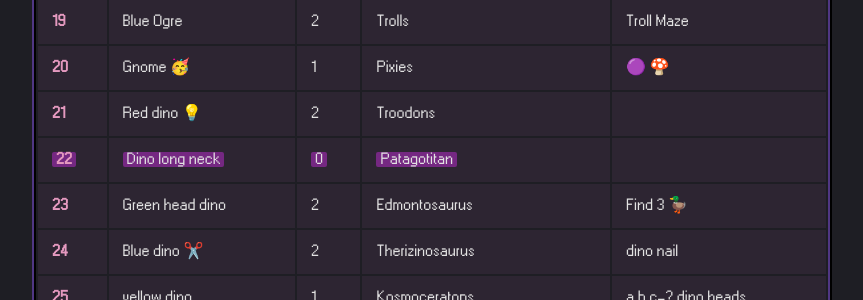
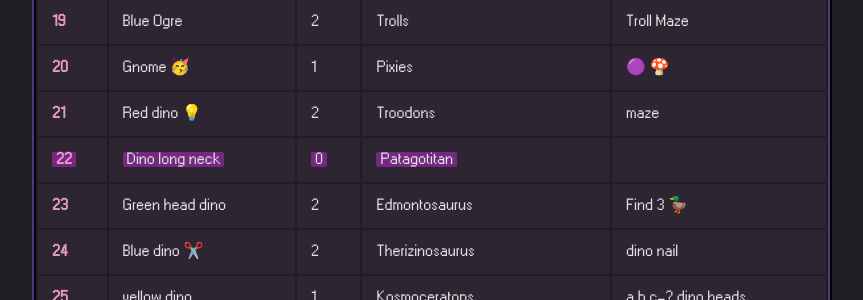
Before and after one commit to juliacb/SharedNotes, a Jekyll site: the page built from notes/bear-snacks-cards.md, in a window 1280 px wide. Shown: the part 972-1272 px from the top of the page, without its empty margins (208-1071 px from the left). Built offline with Jekyll 4.4.1, drawn with Linux system fonts in a browser that asks for light colours.

Commit message:
Publish note BEAR Snacks Cards

```diff
--- a/notes/bear-snacks-cards.md
+++ b/notes/bear-snacks-cards.md
@@ -26,7 +26,7 @@ title: "BEAR Snacks Cards"
 | **18**     | Fox 6 tails                | 2     | Kitsune                   | Japan map/flags       |
 | **19**     | Blue Ogre                  | 2     | Trolls                    | Troll Maze            |
 | **20**     | Gnome 🥳                   | 1     | Pixies                    | 🟣 🍄                 |
-| **21**     | Red dino 💡                | 2     | Troodons                  |                       |
+| **21**     | Red dino 💡                | 2     | Troodons                  | maze                  |
 | ==**22**== | ==Dino long neck==         | ==0== | ==Patagotitan==           |                       |
 | **23**     | Green head dino            | 2     | Edmontosaurus             | Find 3 🦆             |
 | **24**     | Blue dino ✂️               | 2     | Therizinosaurus           | dino nail             |
```
